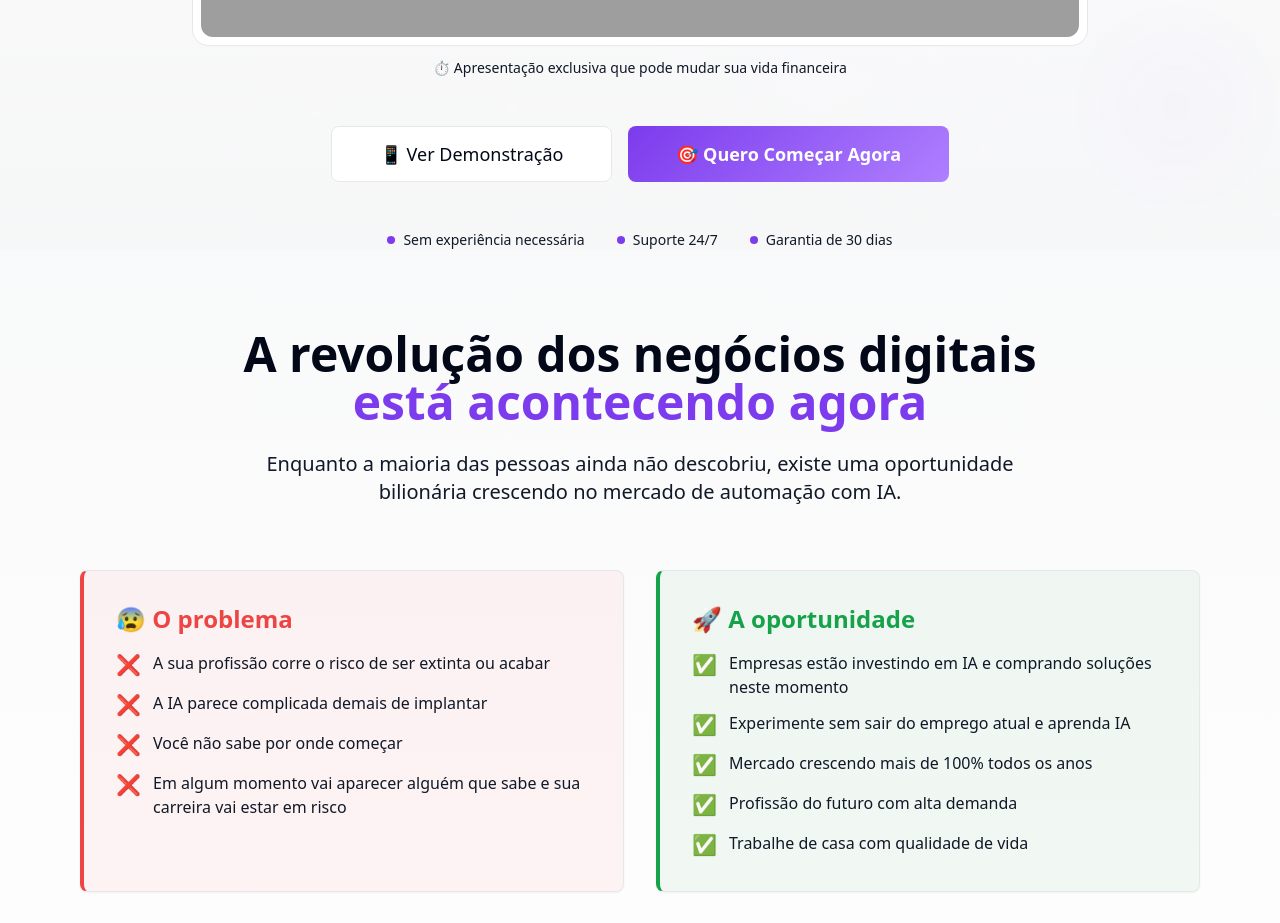
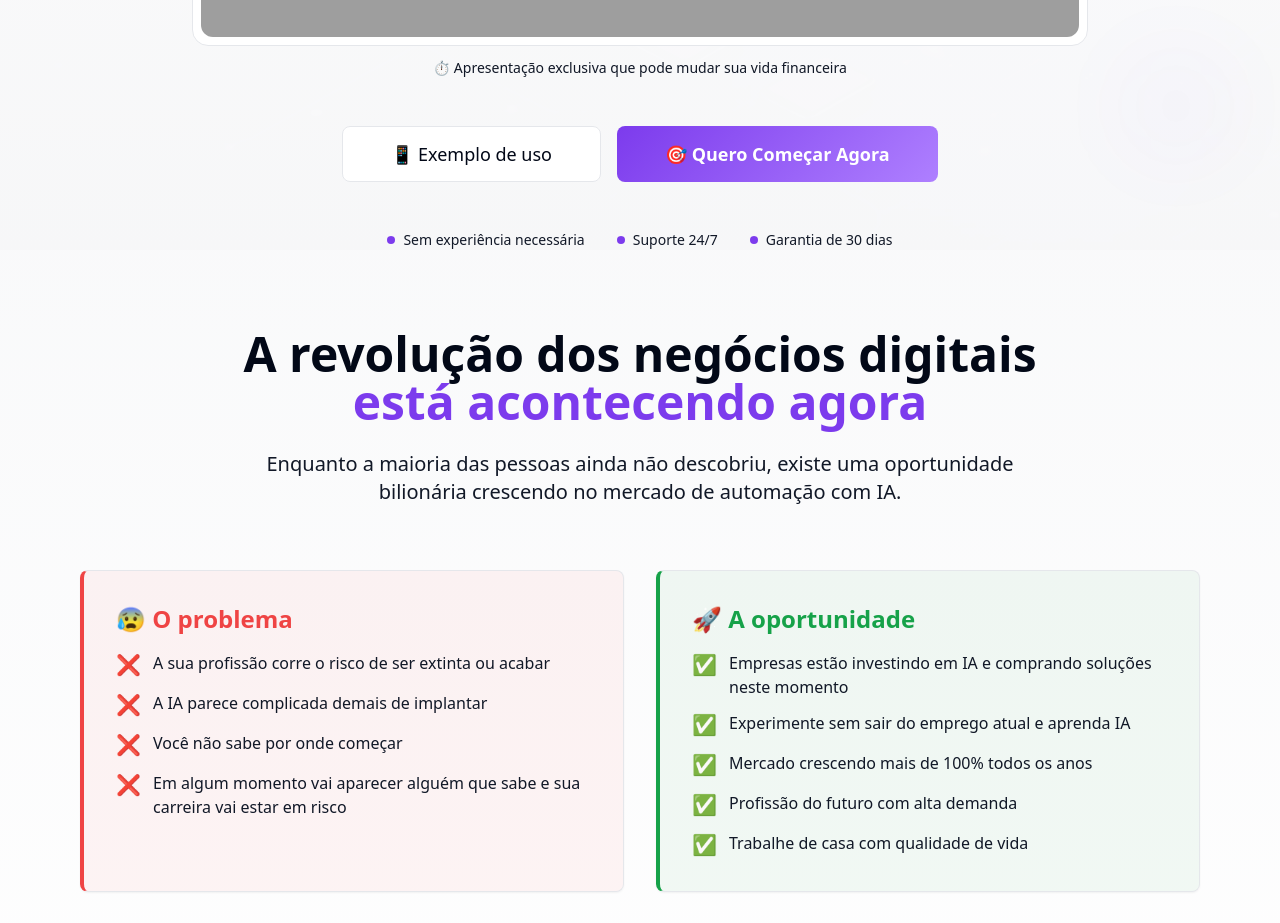
Before and after one commit to ivangorski/robo-mentor-launch, a React (Vite) app: page / in a window 1280 px wide. Shown: the part 780-1703 px from the top of the page. Built offline with nearby package versions, Linux system fonts and the light colour scheme; grey boxes are pictures that could not be loaded.

Commit message:
Change button text

```diff
--- a/src/components/Hero.tsx
+++ b/src/components/Hero.tsx
@@ -61,7 +61,7 @@ const Hero = ({ onVideoStart, showCTA = false }: { onVideoStart: () => void; sho
                   whatsappSection?.scrollIntoView({ behavior: 'smooth' });
                 }}
               >
-                📱 Ver Demonstração
+                📱 Exemplo de uso
               </Button>
               <Button
                 variant="cta"
```
